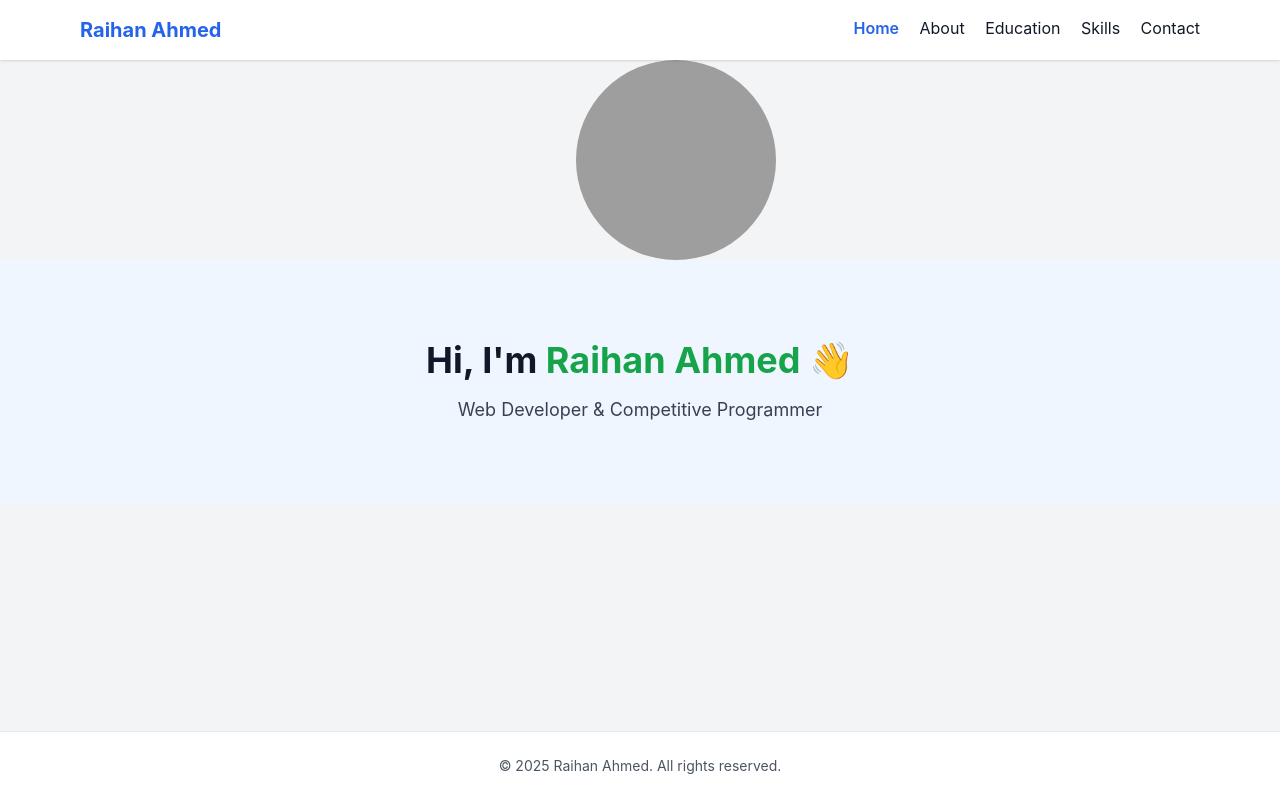
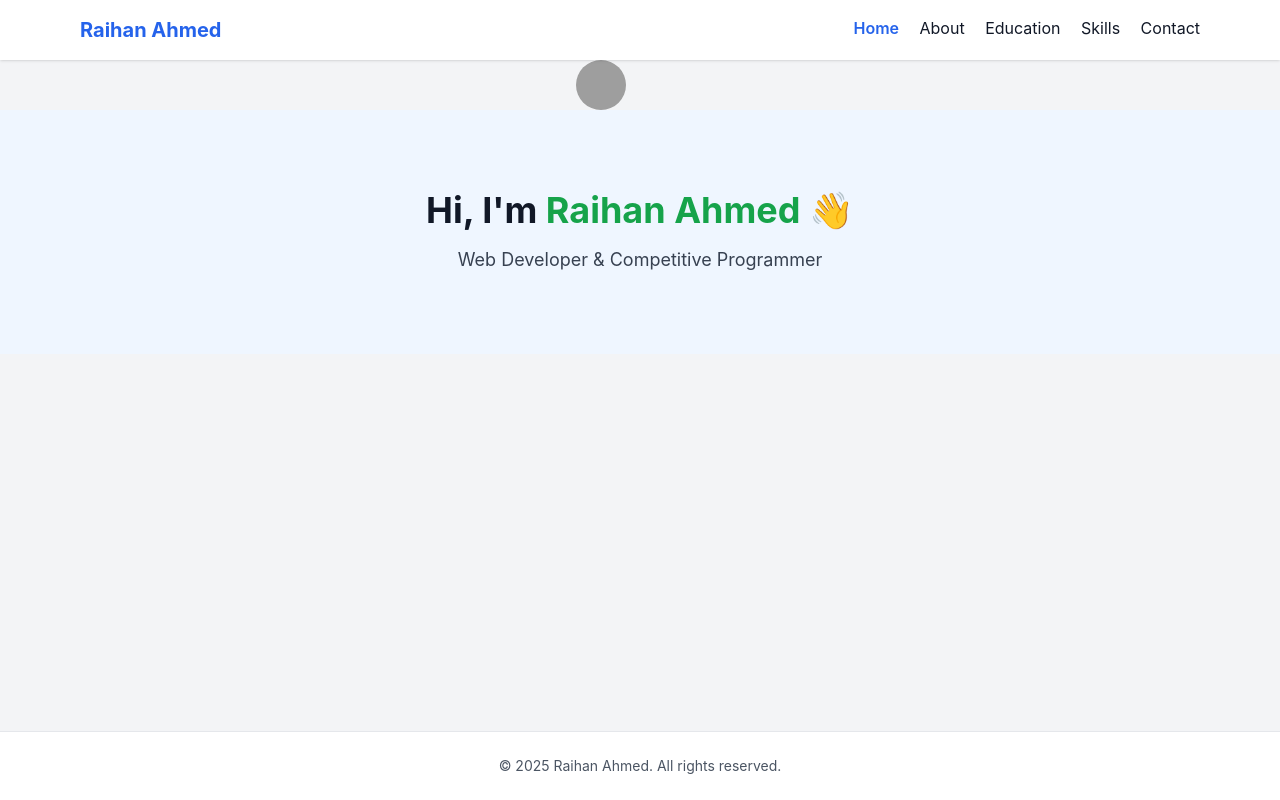
Before and after one commit to raihan2500/WebDevelopment, a plain HTML site: page index.html in a window 1280 px wide. Drawn offline with nearby package versions, Linux system fonts and the light colour scheme; grey boxes are pictures that could not be loaded.

```diff
--- a/index.html
+++ b/index.html
@@ -21,7 +21,7 @@
     </div>
   </header>
   <main class="flex-grow">
-    <img style="height: 200px; width: 200px; border-radius: 50%; margin-left: 45%; margin-right: 50%; " src="images/profile.png" alt="profile">
+    <img style="height: 50px; width: 50px; border-radius: 50%; margin-left: 45%; margin-right: 50%; " src="images/profile.png" alt="profile">
     <section class="text-center py-20 bg-blue-50">
       <h2 class="text-4xl font-bold mb-4">Hi, I'm <span class="text-green-600">Raihan Ahmed</span> 👋</h2>
       <p class="text-lg text-gray-700">Web Developer & Competitive Programmer</p>
```
